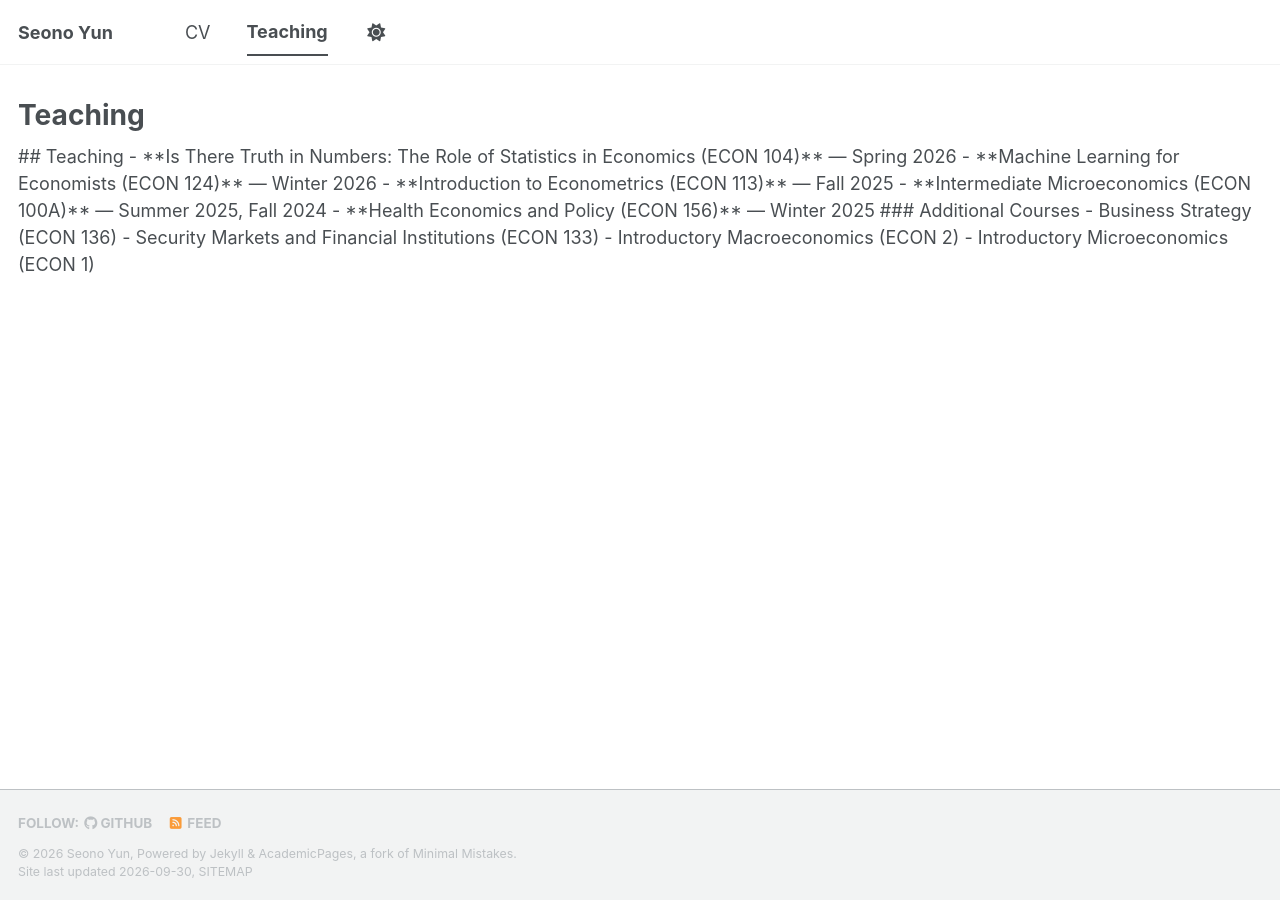
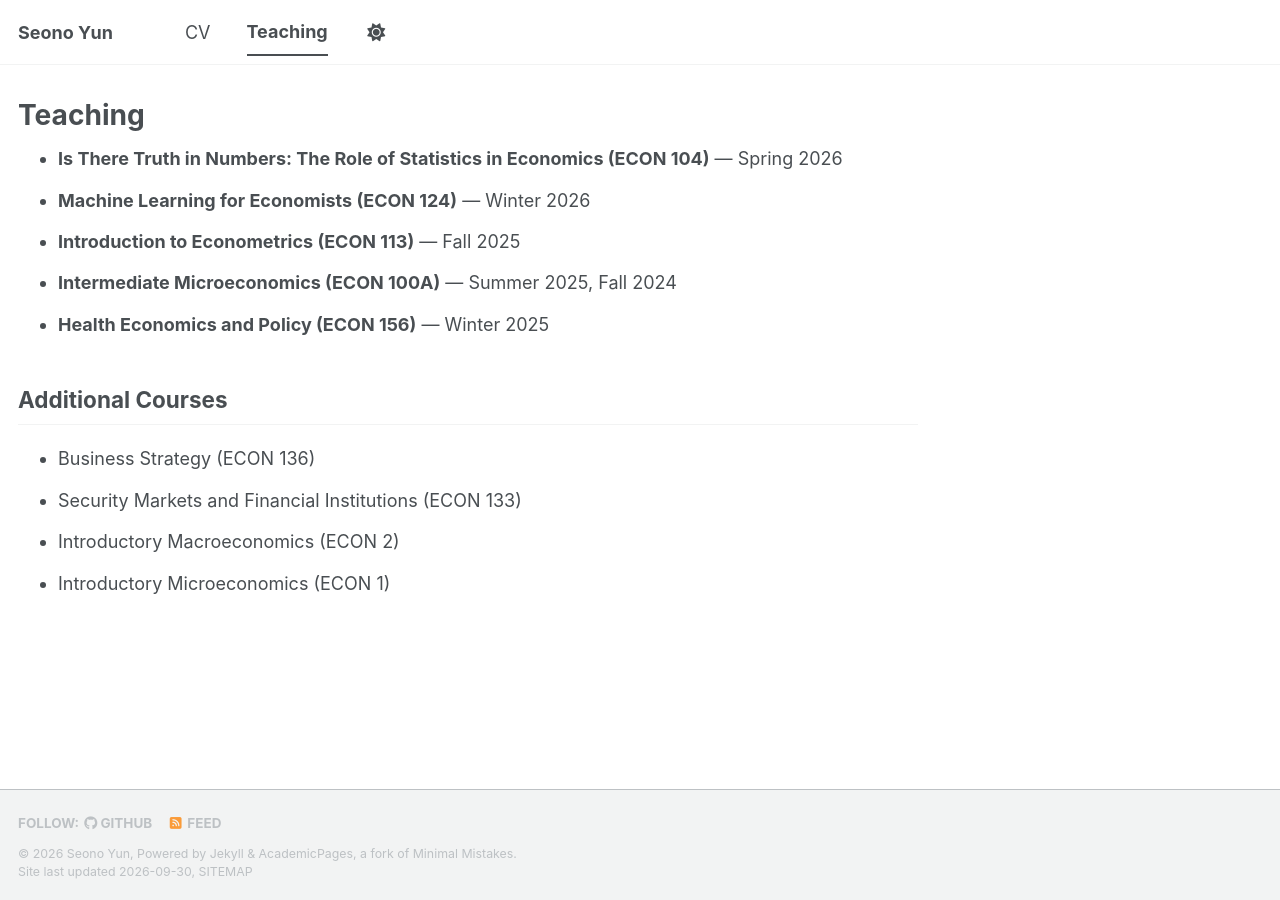
Before and after one commit to seonoyun/seonoyun.github.io, a Jekyll site: the page built from _pages/teaching.html, in a window 1280 px wide. Built offline with Jekyll 4.4.1, drawn with Linux system fonts in a browser that asks for light colours; a style sheet for code colours, icons or effects is not loaded.

Commit message:
Clean up teaching page formatting

```diff
--- a/_pages/teaching.html
+++ b/_pages/teaching.html
@@ -5,17 +5,23 @@ permalink: /teaching/
 author_profile: false
 ---
 
-## Teaching
+<div style="max-width: 900px;">
 
-- **Is There Truth in Numbers: The Role of Statistics in Economics (ECON 104)** — Spring 2026
-- **Machine Learning for Economists (ECON 124)** — Winter 2026
-- **Introduction to Econometrics (ECON 113)** — Fall 2025
-- **Intermediate Microeconomics (ECON 100A)** — Summer 2025, Fall 2024
-- **Health Economics and Policy (ECON 156)** — Winter 2025
+  <ul style="line-height: 1.8; margin-top: 0;">
+    <li><strong>Is There Truth in Numbers: The Role of Statistics in Economics (ECON 104)</strong> — Spring 2026</li>
+    <li><strong>Machine Learning for Economists (ECON 124)</strong> — Winter 2026</li>
+    <li><strong>Introduction to Econometrics (ECON 113)</strong> — Fall 2025</li>
+    <li><strong>Intermediate Microeconomics (ECON 100A)</strong> — Summer 2025, Fall 2024</li>
+    <li><strong>Health Economics and Policy (ECON 156)</strong> — Winter 2025</li>
+  </ul>
 
-### Additional Courses
+  <h2 style="margin-top: 2em;">Additional Courses</h2>
 
-- Business Strategy (ECON 136)
-- Security Markets and Financial Institutions (ECON 133)
-- Introductory Macroeconomics (ECON 2)
-- Introductory Microeconomics (ECON 1)
+  <ul style="line-height: 1.8;">
+    <li>Business Strategy (ECON 136)</li>
+    <li>Security Markets and Financial Institutions (ECON 133)</li>
+    <li>Introductory Macroeconomics (ECON 2)</li>
+    <li>Introductory Microeconomics (ECON 1)</li>
+  </ul>
+
+</div>
```
